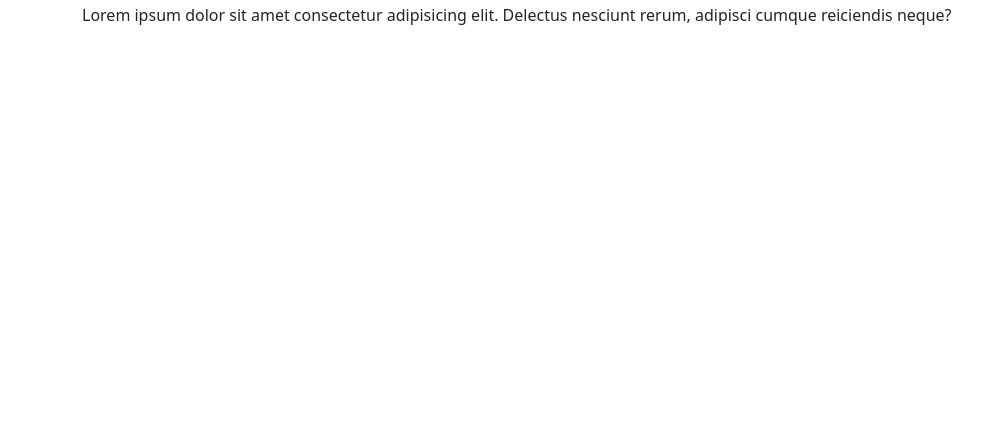
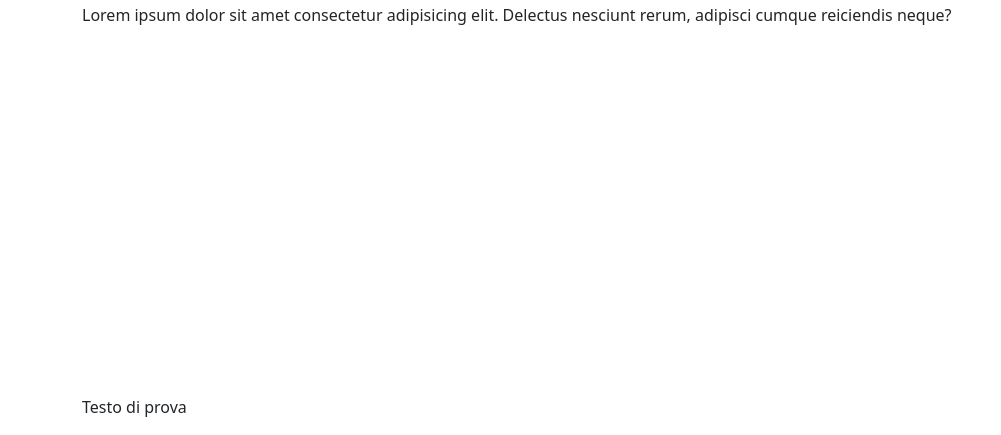
Before and after one commit to Gaetano1709/esercizio20-vite, a website built with Vite: page index.html in a window 1280 px wide. Shown: the part 461-896 px from the top of the page, without its empty margins (0-1001 px from the left). Before the commit the page ends 856 px from the top, so only its background shows below. Built offline with nearby package versions, Linux system fonts and the light colour scheme.

Commit message:
Ho aggiunto il testo nella sezione chi siamo

```diff
--- a/index.html
+++ b/index.html
@@ -32,8 +32,9 @@
         <a href="" class="btn-primary"></a>
       </div>
     </section>
-    <section id="chi-siamo w-100 py-5">
+    <section id="chi-siamo w-100 py-5 bg-primary">
       <div class="container">
+        <p>Testo di prova</p>
 
       </div>
     </section>
```
